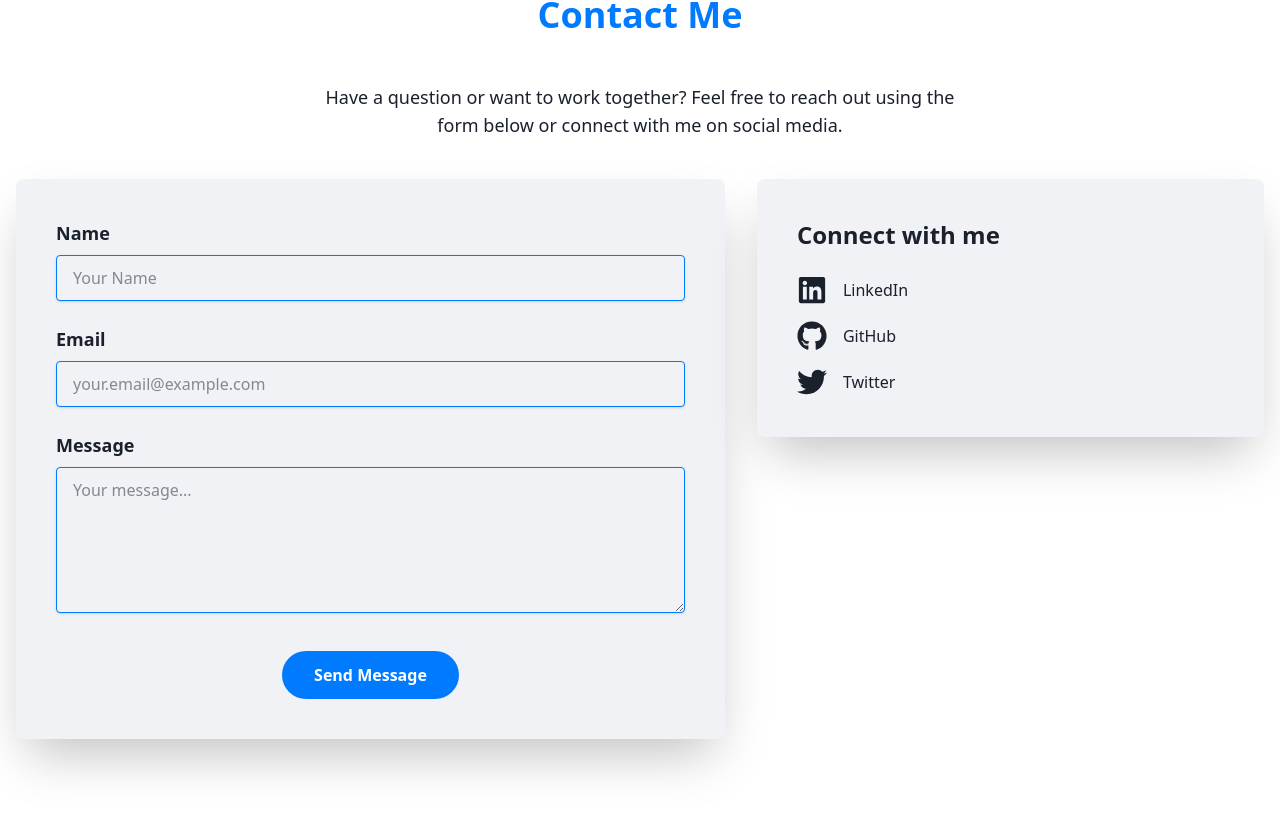
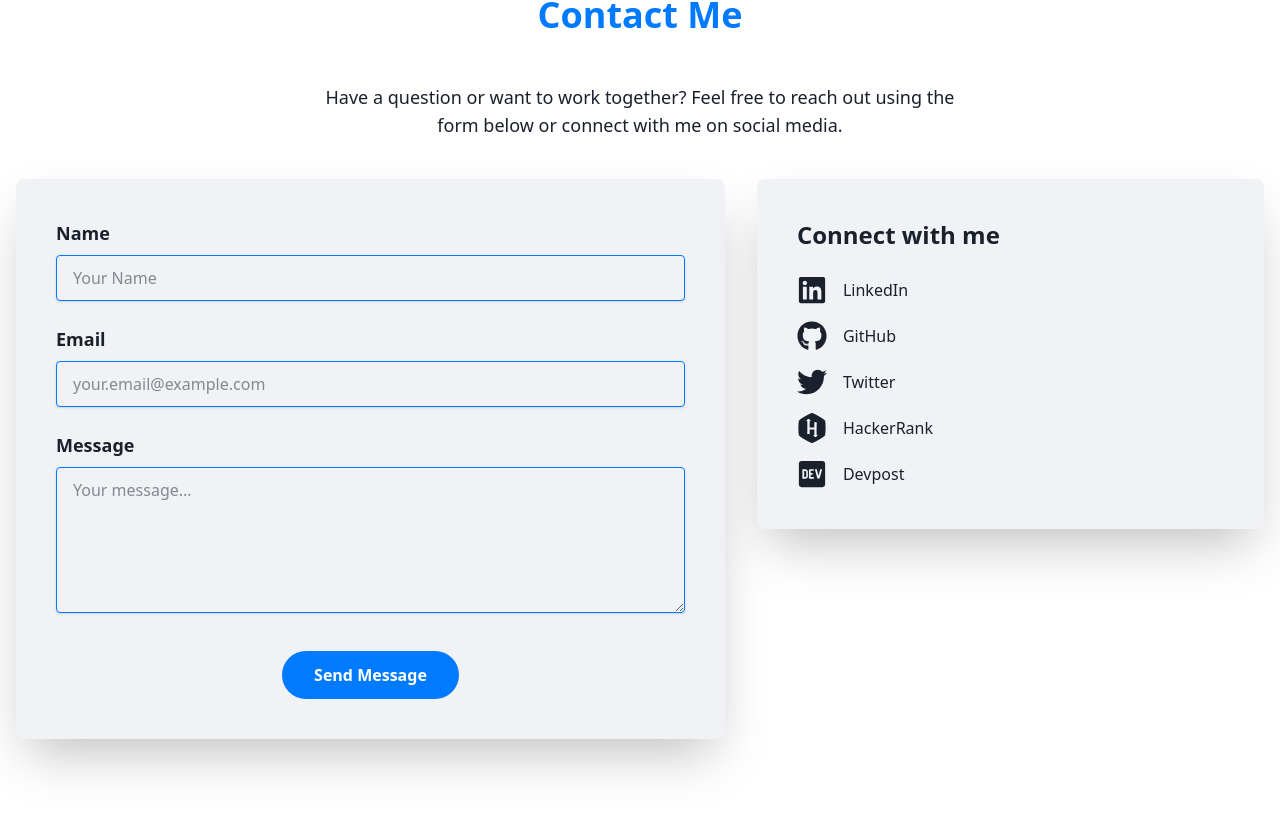
Before and after one commit to fahmidurshanto/web-dev-portfolio, a React (Vite) app: page / in a window 1280 px wide. Shown: the part 2255-3068 px from the top of the page. Built offline with nearby package versions, Linux system fonts and the light colour scheme; no server answers.

Commit message:
Added social media links on the contact section

```diff
--- a/src/components/Contact.jsx
+++ b/src/components/Contact.jsx
@@ -1,5 +1,5 @@
 import React, { useState } from 'react';
-import { FaLinkedin, FaGithub, FaTwitter } from 'react-icons/fa';
+import { FaLinkedin, FaGithub, FaTwitter, FaHackerrank, FaDev } from 'react-icons/fa';
 import Swal from 'sweetalert2';
 import { createMessage } from '../utils/api';
 import { Link } from 'react-router-dom';
@@ -76,6 +76,12 @@ const Contact = () => {
               <Link to="https://twitter.com/FahmidurRShanto" target="_blank" rel="noopener noreferrer" className="flex items-center text-[var(--text-color)] hover:text-[var(--primary-color)] transition duration-300">
                 <FaTwitter size={30} className="mr-4" /> Twitter
               </Link>
+              <Link to="https://www.hackerrank.com/profile/fahmidurrahaman1" target="_blank" rel="noopener noreferrer" className="flex items-center text-[var(--text-color)] hover:text-[var(--primary-color)] transition duration-300">
+                <FaHackerrank size={30} className="mr-4" /> HackerRank
+              </Link>
+              <Link to="https://devpost.com/fahmidurrahamanshanto" target="_blank" rel="noopener noreferrer" className="flex items-center text-[var(--text-color)] hover:text-[var(--primary-color)] transition duration-300">
+                <FaDev size={30} className="mr-4" /> Devpost
+              </Link>
             </div>
           </div>
         </div>
```
